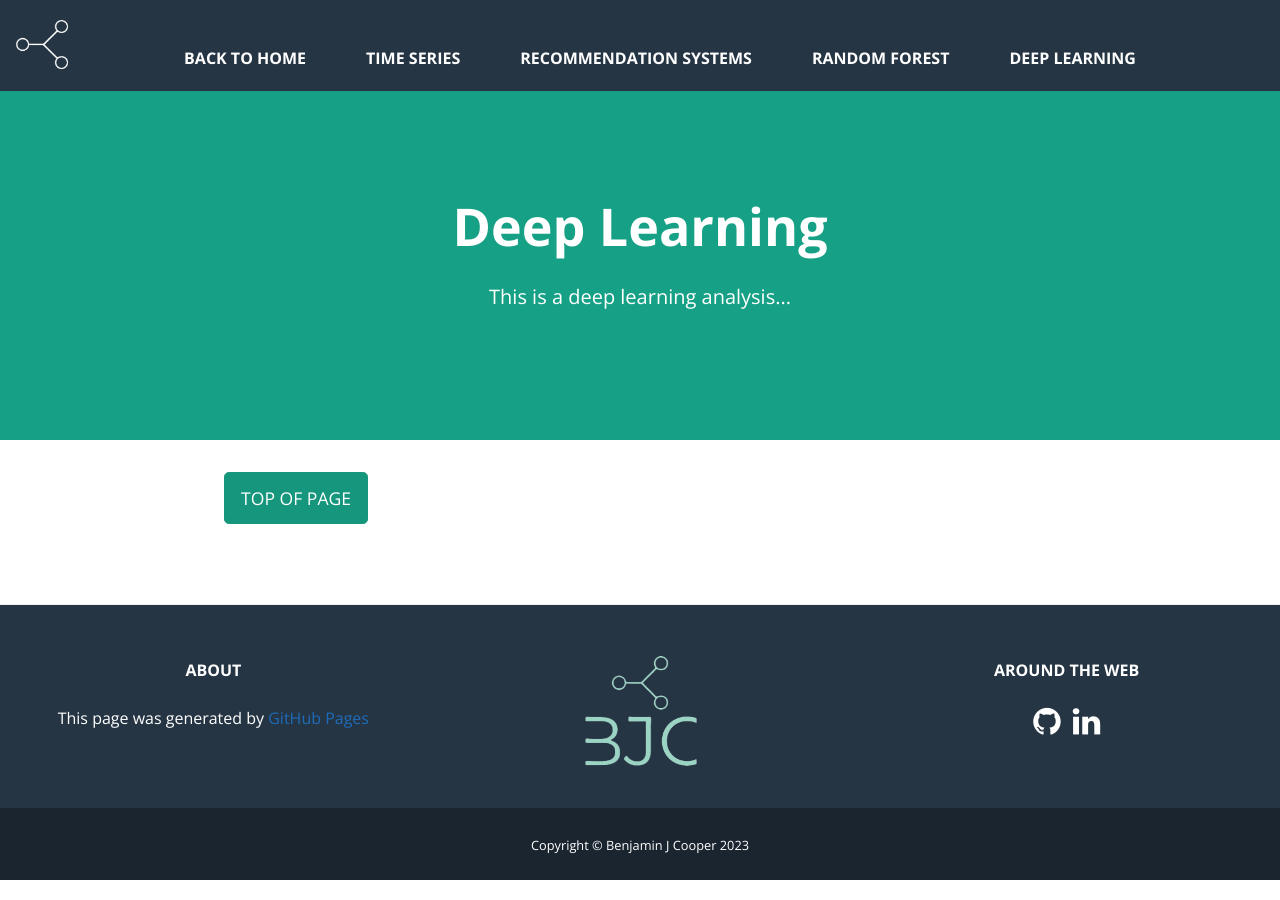
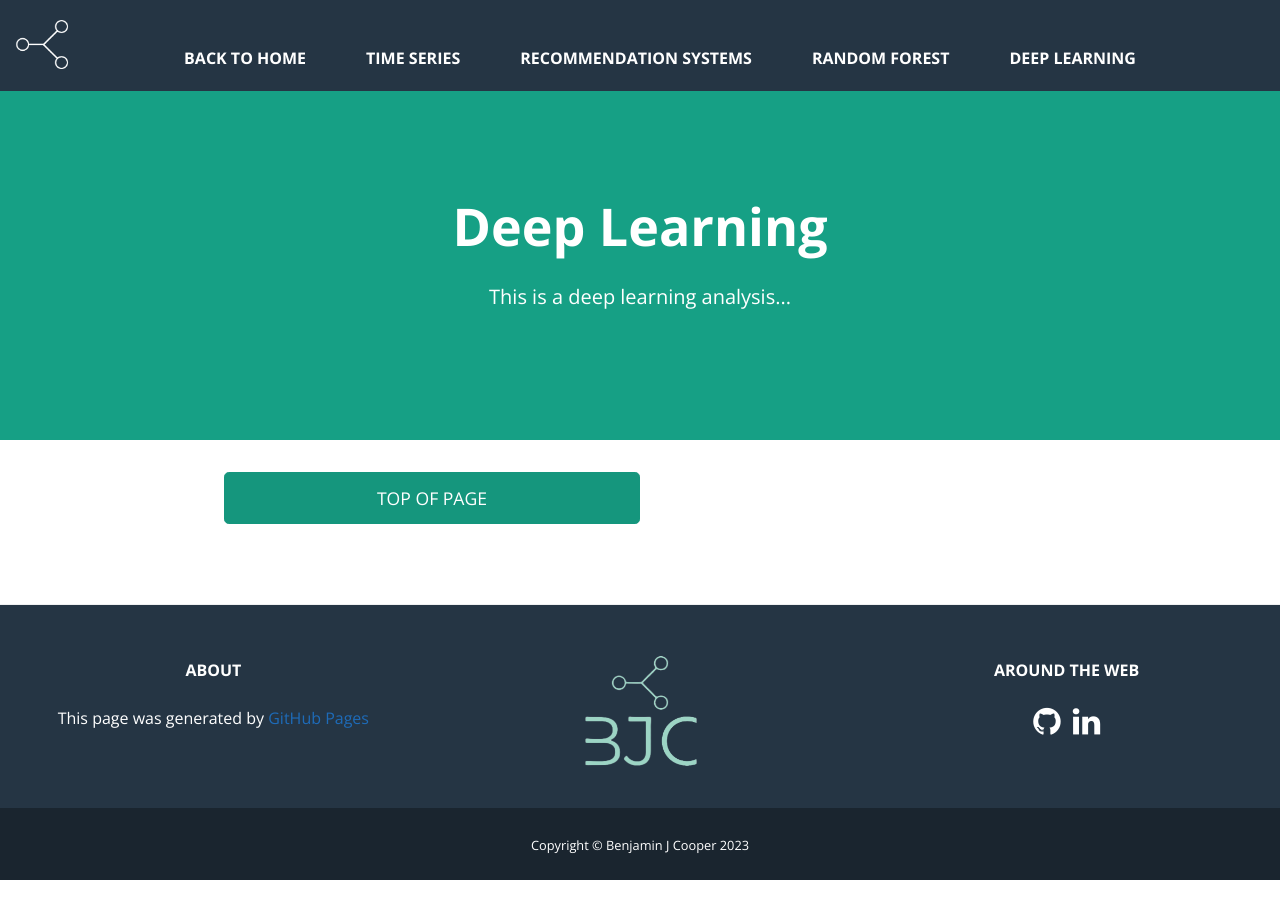
Before and after one commit to benjamin-j-cooper/benjamin-j-cooper.github.io, a Jekyll site: the page built from docs/dl.md, in a window 1280 px wide. Built offline with Jekyll 4.4.1, drawn with Linux system fonts in a browser that asks for light colours; nearby versions of some CDN libraries.

Commit message:
adjusting button size

```diff
--- a/docs/_sass/jekyll-theme-cayman.scss
+++ b/docs/_sass/jekyll-theme-cayman.scss
@@ -92,6 +92,7 @@ a {
 
   @include large {
     display: block;
+    width: 50%;
     padding: 0.75rem 1rem;
   }
 
@@ -102,7 +103,7 @@ a {
 
   @include small {
     display: block;
-    width: 100%;
+    width: 50%;
     padding: 0.75rem;
     font-size: 0.9rem;
 
```
